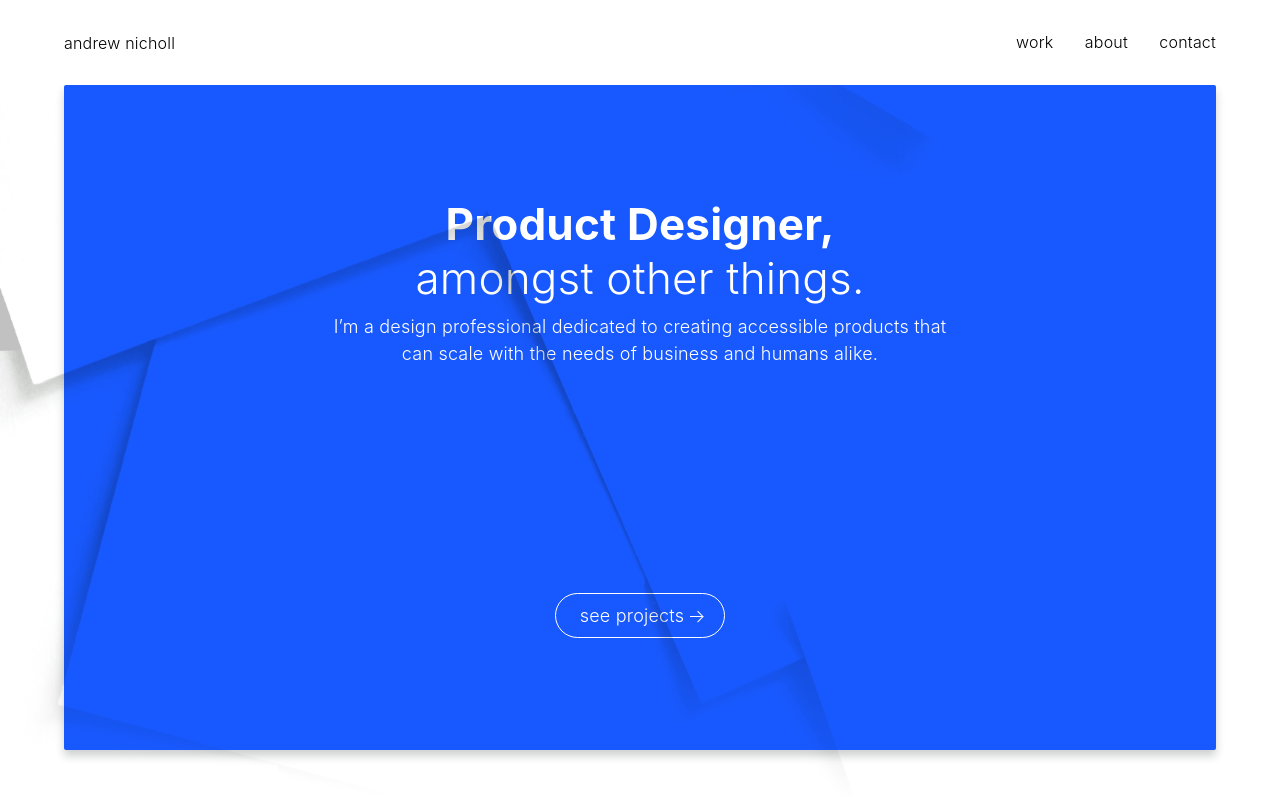
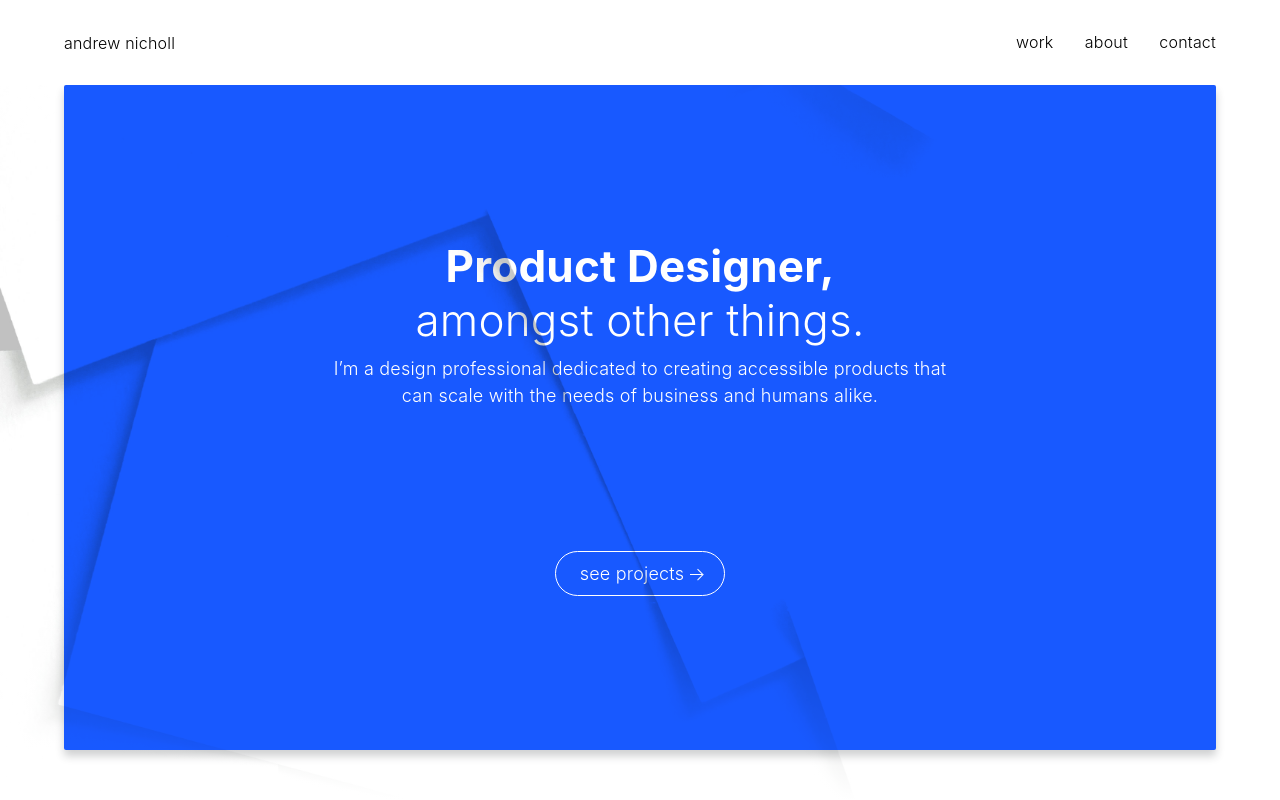
Before and after one commit to andrewnicholl/portfolio, a React (Create React App) app: page / in a window 1280 px wide. Built offline with nearby package versions, Linux system fonts and the light colour scheme; a web font is replaced by a local one.

Commit message:
Small tweaks to padding

```diff
--- a/src/scss/components/_home.scss
+++ b/src/scss/components/_home.scss
@@ -18,11 +18,11 @@
     transition: all 275ms ease-out;
 
     @media screen and (min-width: $medium) {
-        padding: 18vh 0;
+        padding: 20vw 0;
     }
 
     @media screen and (min-width: $large) {
-        padding: 14vh 0;
+        padding: 12vw 0;
     }
 
     &:hover {
@@ -63,22 +63,21 @@
     &__link {
         align-items: center;
         background-color: transparent;
-        border: none;
+        border-radius: 10rem;
+        border: solid 1px white;
         color: white;
         display: flex;
         font-weight: 300;
         justify-content: center;
-        border: solid 1px white;
         padding: 0.8rem 2.4rem;
-        border-radius: 10rem;
     }
+
 
     &__arrow {
         margin-left: 0.4rem;
         padding-top: 0.4rem;
         animation: squishSquash 2s ease-in-out infinite;
         width: 1.2rem;
-
     }
 
     &__line1 {
@@ -95,9 +94,9 @@
     }
 
     &__line3 {
+        background-color: white;
         height: 0.1rem;
+        transform: rotate(-45deg) translate(0.4rem, 0.5rem);
         width: .8rem;
-        background-color: white;
-        transform: rotate(-45deg) translate(0.4rem, 0.5rem);
     }
 }
```
